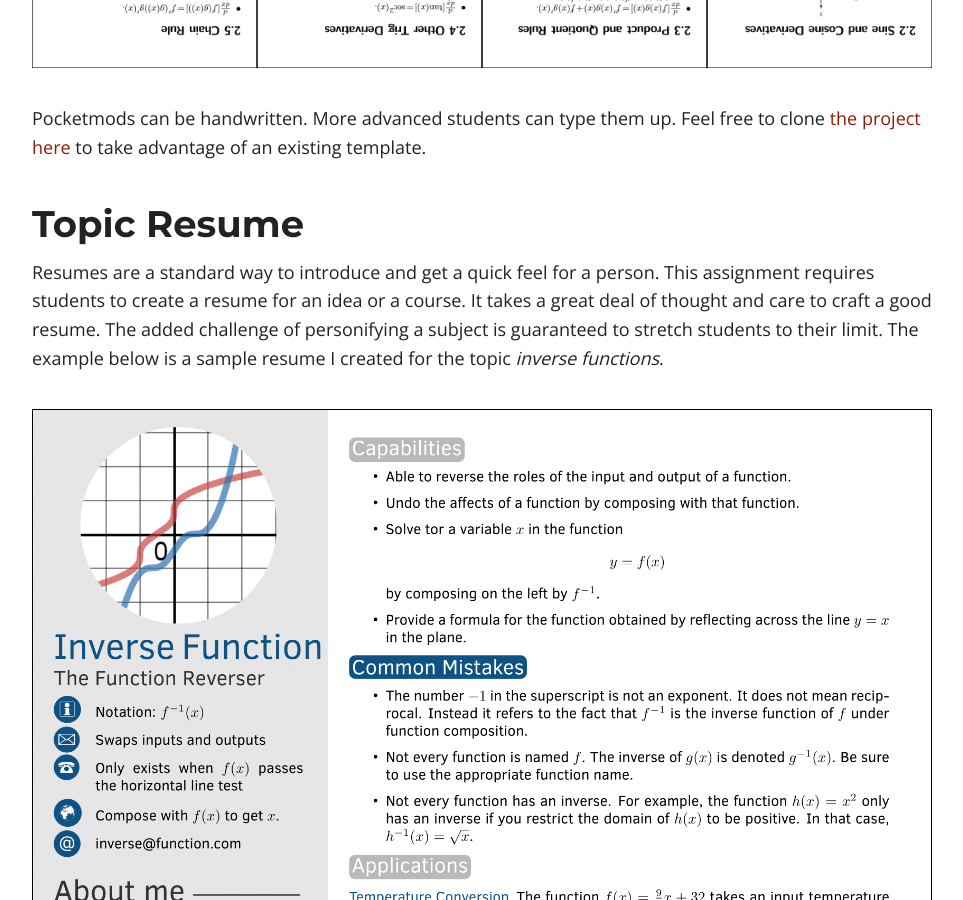
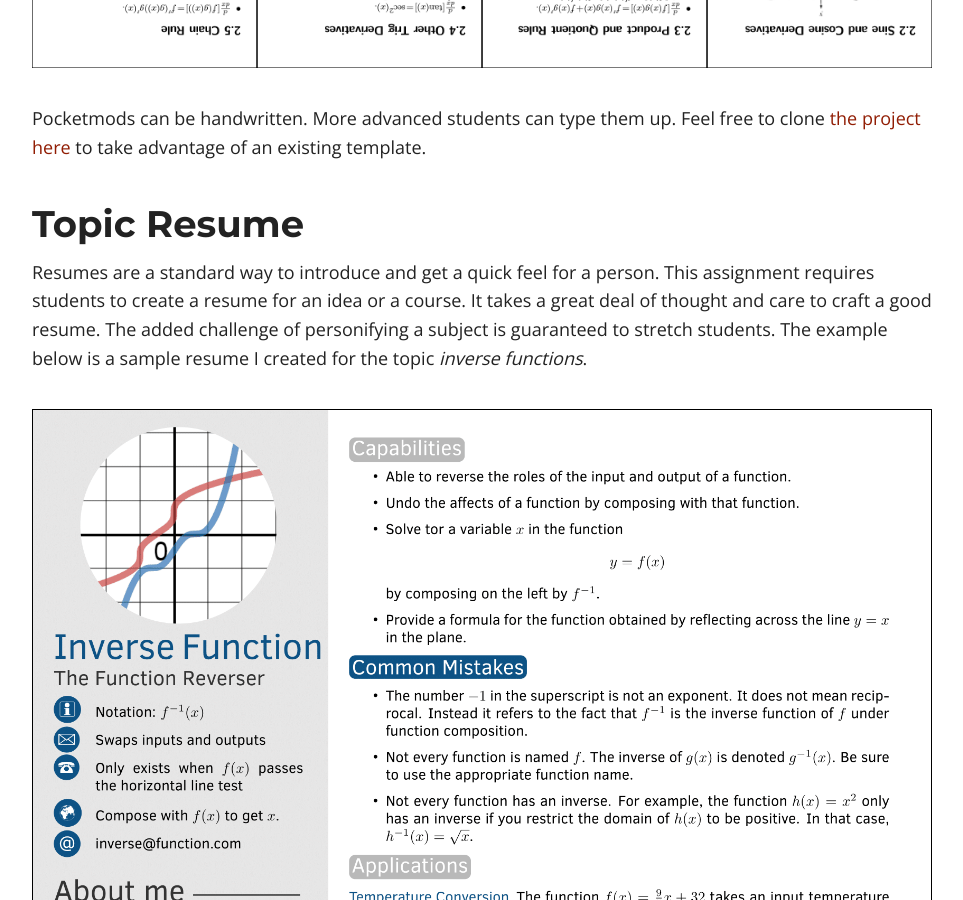
Before and after one commit to sergeballif/sergeballif.github.io, a Jekyll site: the page built from play.md, in a window 1280 px wide and 900 px high, scrolled down 4681 px. Shown: the whole window, without its empty margins (158-1121 px from the left). Built offline with Jekyll 4.4.1, drawn with Linux system fonts in a browser that asks for light colours; nearby versions of some CDN libraries; some of the changed text lies outside the part shown.

Commit message:
Update play.md

```diff
--- a/play.md
+++ b/play.md
@@ -59,7 +59,7 @@ Below is a review sheet I made as a sample for my students to show them how to c
 Pocketmods can be handwritten. More advanced students can type them up. Feel free to clone [the project here](https://www.overleaf.com/read/mnjkcbfvfjdp) to take advantage of an existing template.
 
 ## Topic Resume
-Resumes are a standard way to introduce and get a quick feel for a person. This assignment requires students to create a resume for an idea or a course. It takes a great deal of thought and care to craft a good resume. The added challenge of personifying a subject is guaranteed to stretch students to their limit. The example below is a sample resume I created for the topic _inverse functions_.
+Resumes are a standard way to introduce and get a quick feel for a person. This assignment requires students to create a resume for an idea or a course. It takes a great deal of thought and care to craft a good resume. The added challenge of personifying a subject is guaranteed to stretch students. The example below is a sample resume I created for the topic _inverse functions_.
 
 <a href="https://sergeballif.github.io/images/resume-assignment.pdf" target="_blank">
 <img src="https://sergeballif.github.io/images/resume-assignment.png" alt="A resume for inverse functions" style="max-width:100%;border: #000000 1px solid;">
```
Also changed, not shown: other parts of play.md (+1 -1 lines).
